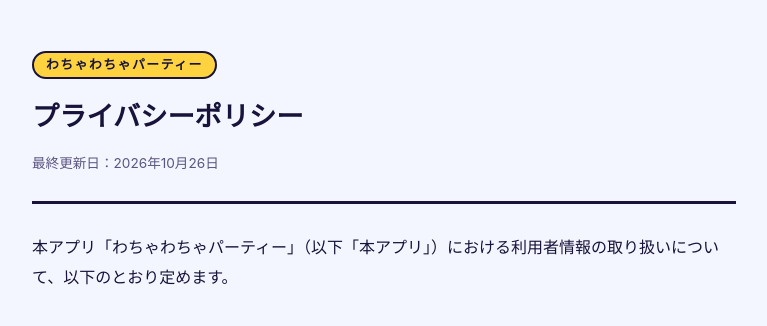
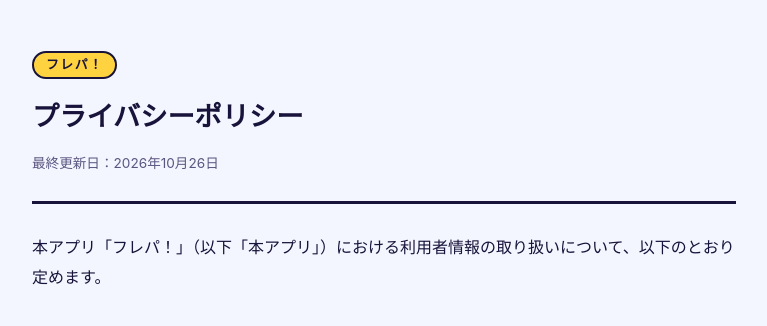
Before and after one commit to bieso96/partygame-privacy, a plain HTML site: page index.html in a window 1280 px wide. Shown: the top 326 px of the page, without its empty margins (256-1023 px from the left). Drawn offline with Linux system fonts and the light colour scheme.

Commit message:
アプリ名を「フレパ！」に変更
Co-Authored-By: Claude Opus 5.5 <noreply@anthropic.com>

```diff
--- a/index.html
+++ b/index.html
@@ -3,7 +3,7 @@
 <head>
 <meta charset="utf-8">
 <meta name="viewport" content="width=device-width, initial-scale=1">
-<title>プライバシーポリシー｜わちゃわちゃパーティー</title>
+<title>プライバシーポリシー｜フレパ！</title>
 <style>
   :root { --bg: #f4f6ff; --panel: #ffffff; --line: #d9def5; --text: #17133a; --dim: #5a5680; --accent: #2654fd; --sun: #ffd23f; }
   * { box-sizing: border-box; }
@@ -25,12 +25,12 @@
 <body>
 <main>
   <header>
-    <p class="app">わちゃわちゃパーティー</p>
+    <p class="app">フレパ！</p>
     <h1>プライバシーポリシー</h1>
     <p class="updated">最終更新日：2026年10月26日</p>
   </header>
 
-  <p>本アプリ「わちゃわちゃパーティー」（以下「本アプリ」）における利用者情報の取り扱いについて、以下のとおり定めます。</p>
+  <p>本アプリ「フレパ！」（以下「本アプリ」）における利用者情報の取り扱いについて、以下のとおり定めます。</p>
 
   <h2>1. 運営者</h2>
   <div class="box">運営者：bieso（屋号）<br>連絡先：bieso.app@gmail.com</div>
```
Also changed, not shown: support.html (+2 -2 lines).
